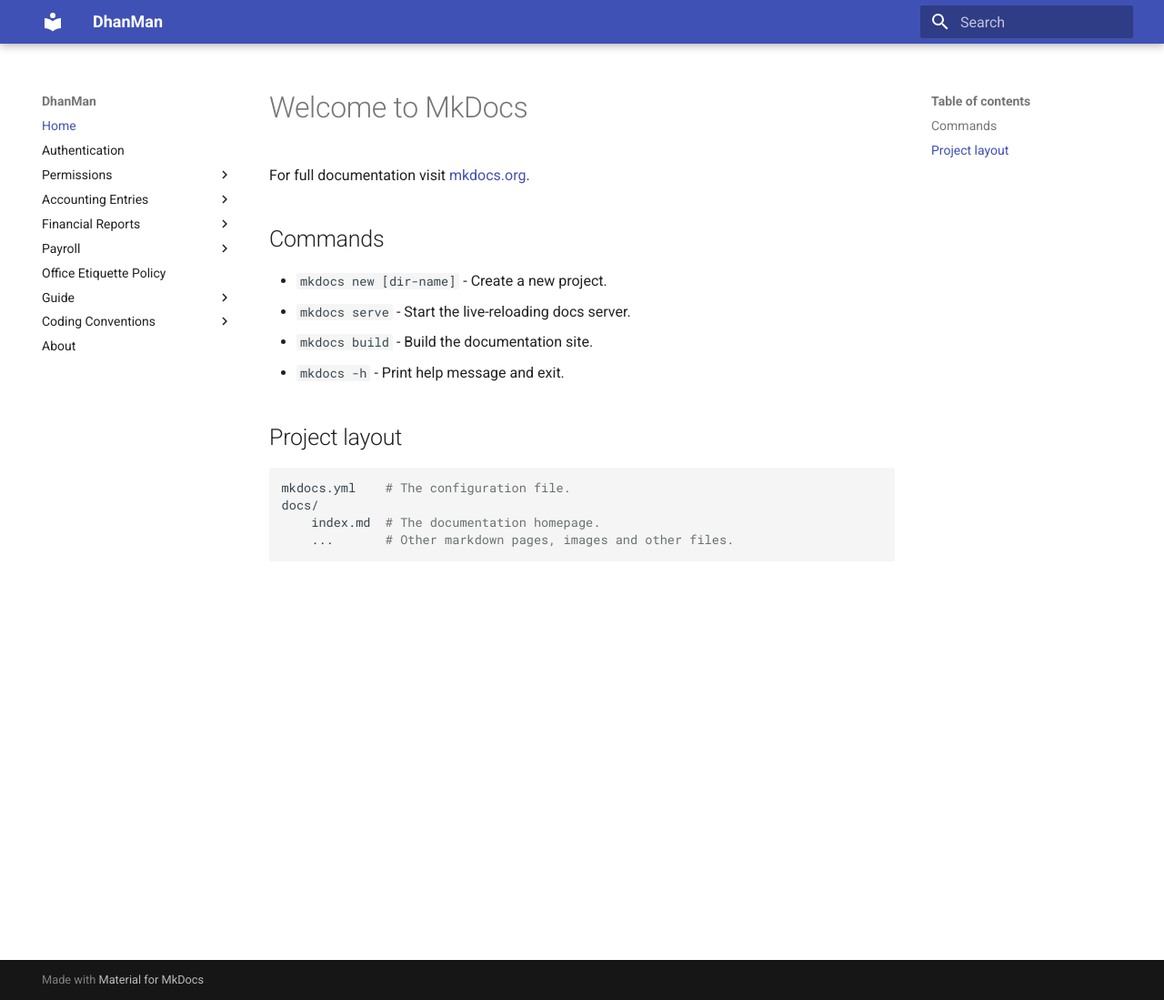
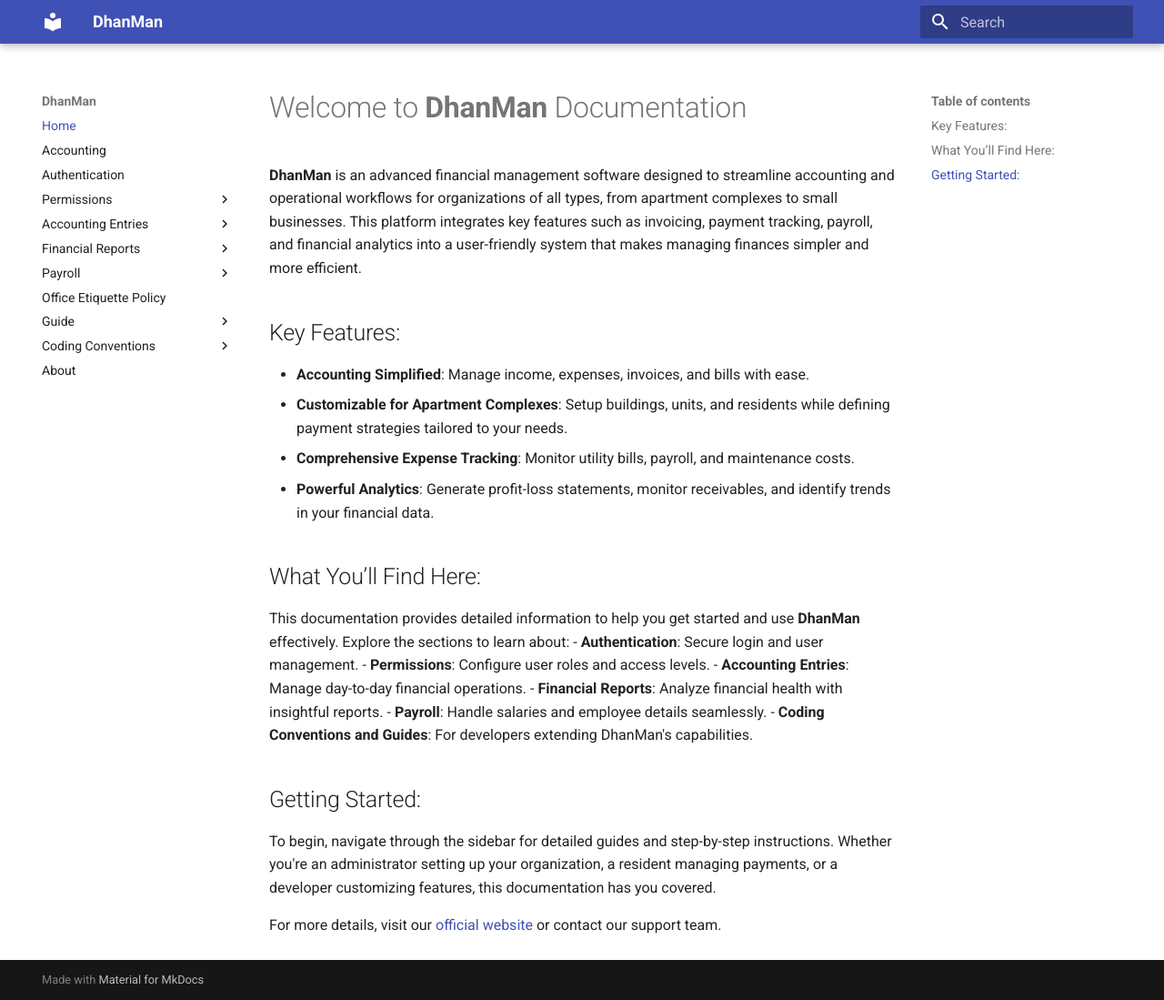
Before and after one commit to b2atech/dhanman-docs, an MkDocs documentation site: the page built from docs/index.md, in a window 1280 px wide and 1099 px high. Shown: the whole window at 91% size. Built offline with MkDocs 1.6.1 and Material for MkDocs 9.7.7, drawn with Linux system fonts in a browser that asks for light colours; nearby versions of some CDN libraries; old or Windows-style settings are respelled for this version of MkDocs.

Commit message:
docs: add introduction and accouting intro

```diff
--- a/docs/index.md
+++ b/docs/index.md
@@ -1,17 +1,23 @@
-# Welcome to MkDocs
+# Welcome to **DhanMan** Documentation
 
-For full documentation visit [mkdocs.org](https://www.mkdocs.org).
+**DhanMan** is an advanced financial management software designed to streamline accounting and operational workflows for organizations of all types, from apartment complexes to small businesses. This platform integrates key features such as invoicing, payment tracking, payroll, and financial analytics into a user-friendly system that makes managing finances simpler and more efficient.
 
-## Commands
+## Key Features:
+- **Accounting Simplified**: Manage income, expenses, invoices, and bills with ease.
+- **Customizable for Apartment Complexes**: Setup buildings, units, and residents while defining payment strategies tailored to your needs.
+- **Comprehensive Expense Tracking**: Monitor utility bills, payroll, and maintenance costs.
+- **Powerful Analytics**: Generate profit-loss statements, monitor receivables, and identify trends in your financial data.
 
-* `mkdocs new [dir-name]` - Create a new project.
-* `mkdocs serve` - Start the live-reloading docs server.
-* `mkdocs build` - Build the documentation site.
-* `mkdocs -h` - Print help message and exit.
+## What You’ll Find Here:
+This documentation provides detailed information to help you get started and use **DhanMan** effectively. Explore the sections to learn about:
+- **Authentication**: Secure login and user management.
+- **Permissions**: Configure user roles and access levels.
+- **Accounting Entries**: Manage day-to-day financial operations.
+- **Financial Reports**: Analyze financial health with insightful reports.
+- **Payroll**: Handle salaries and employee details seamlessly.
+- **Coding Conventions and Guides**: For developers extending DhanMan's capabilities.
 
-## Project layout
+## Getting Started:
+To begin, navigate through the sidebar for detailed guides and step-by-step instructions. Whether you're an administrator setting up your organization, a resident managing payments, or a developer customizing features, this documentation has you covered.
 
-    mkdocs.yml    # The configuration file.
-    docs/
-        index.md  # The documentation homepage.
-        ...       # Other markdown pages, images and other files.
+For more details, visit our [official website](https://www.dhanman.com/) or contact our support team.
--- a/mkdocs.yml
+++ b/mkdocs.yml
@@ -2,6 +2,7 @@
 
 nav:
   - Home: index.md
+  - Accounting: accounting\introduction.md
   - Authentication: authentication-authorization.md
   - Permissions:
       - Common: permissions\common.md
```
Also changed, not shown: docs/accounting/introduction.md (added, +150 -0 lines).
